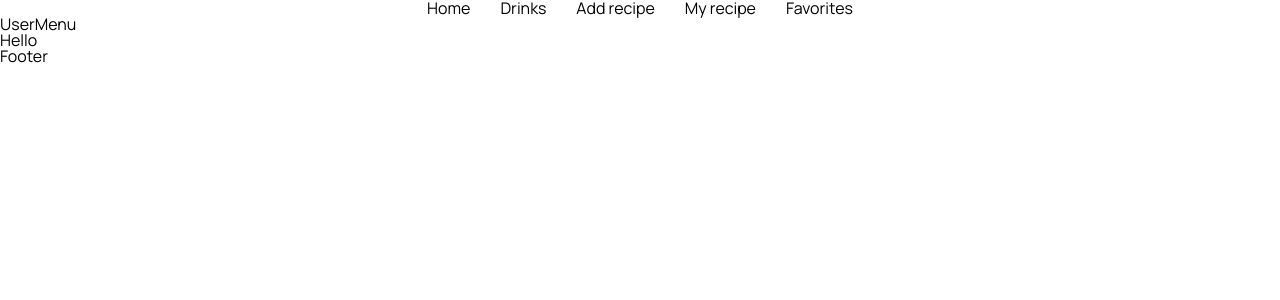
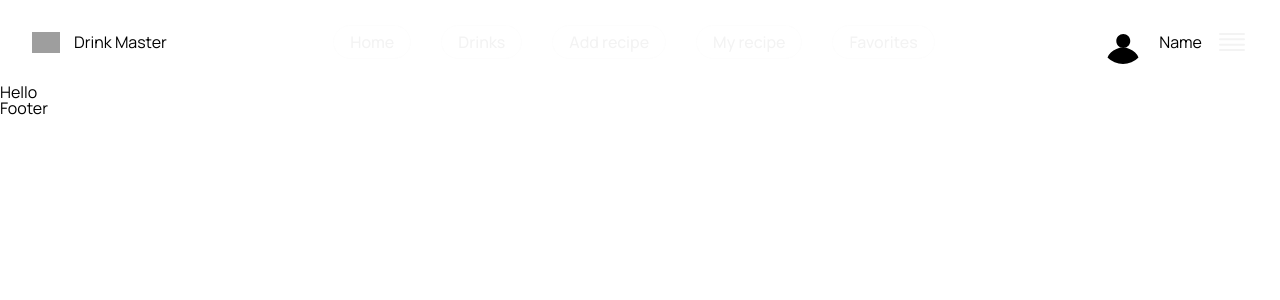
Before and after one commit to PVO-fullstack/drink_master, a React (Vite) app: page / in a window 1280 px wide. Shown: the top 300 px of the page. Built offline with nearby package versions, Linux system fonts and the light colour scheme; grey boxes are pictures that could not be loaded.

Commit message:
Header markup

```diff
--- a/src/components/Footer/Footer.jsx
+++ b/src/components/Footer/Footer.jsx
@@ -1,5 +1,9 @@
-import React from "react";
+import React from 'react'
 
-export const Footer = () => {
-  return <div>Footer</div>;
-};
+const Footer = () => {
+  return (
+    <div>Footer</div>
+  )
+}
+
+export default Footer
--- a/src/components/Header/Header.jsx
+++ b/src/components/Header/Header.jsx
@@ -1,12 +1,17 @@
 import React from "react";
 import { Navigation } from "../Navigation/Navigation";
-import { UserMenu } from "../UserMenu/UserMenu";
+import UserMenu from "../UserMenu/UserMenu";
+import Logo from "../Logo/Logo";
+import css from './Header.module.scss'
 
 export const Header = () => {
   return (
-    <div>
-      <Navigation />
-      <UserMenu />
-    </div>
+    <header className={css.header}>
+      <div className={css.headerContainer}>
+        <Logo />
+        <Navigation />
+        <UserMenu />
+      </div>
+    </header>
   );
 };
--- /dev/null
+++ b/src/components/Header/Header.module.scss
@@ -0,0 +1,13 @@
+.header {
+    border-bottom: 1px;
+    border-color: rgba(217, 217, 217, 1);
+
+}
+
+.headerContainer {
+    display: flex;
+    align-items: center;
+    flex-direction: row;
+    justify-content: space-between;
+    padding: 20px 32px;
+}
--- a/src/components/Layout/Layout.jsx
+++ b/src/components/Layout/Layout.jsx
@@ -1,7 +1,8 @@
 import React from "react";
 import PropTypes from "prop-types";
 import { Header } from "../Header/Header";
-import { Footer } from "../Footer/Footer";
+import Footer from "../Footer/Footer";
+
 
 export const Layout = ({ children }) => {
   return (
--- /dev/null
+++ b/src/components/Logo/Logo.jsx
@@ -0,0 +1,16 @@
+import React from 'react';
+import { Link } from 'react-router-dom';
+import css from './Logo.module.scss';
+
+const Logo = () => {
+    return (
+        <div className={css.logo}>
+            <Link to="/" className={css.logoLink}>
+                <img src="/images/SVG/logo.svg" alt="Logo" className={css.logoImg} width="28" height="28"></img>
+                <p className={css.logoText}>Drink Master</p>
+            </Link>
+        </div>
+    )
+}
+
+export default Logo
--- /dev/null
+++ b/src/components/Logo/Logo.module.scss
@@ -0,0 +1,20 @@
+.logo {
+    margin: 0;
+}
+
+.logoLink {
+    display: flex;
+    flex-direction: row;
+    gap: 14px;
+    align-items: center;
+}
+
+.logoImg {
+    margin: 0;
+}
+
+.logoText {
+    margin: 0;
+}
+
+;
--- a/src/components/Navigation/Navigation.jsx
+++ b/src/components/Navigation/Navigation.jsx
@@ -1,16 +1,15 @@
 import React from "react";
-import { Link, Outlet } from "react-router-dom";
+import { NavLink } from "react-router-dom";
 import css from "./Navigation.module.scss";
 
 export const Navigation = () => {
   return (
-    <nav className={css.nav}>
-      <Link to="/">Home</Link>
-      <Link to="/drinks">Drinks</Link>
-      <Link to="/addrecipe">Add recipe</Link>
-      <Link to="/myrecipes">My recipe</Link>
-      <Link to="/favorites">Favorites</Link>
-      <Outlet />
+    <nav className={css.headerNavigation}>
+      <NavLink className={css.headerNavigationLink} to="/">Home</NavLink>
+      <NavLink className={css.headerNavigationLink} to="/drinks">Drinks</NavLink>
+      <NavLink className={css.headerNavigationLink} to="/addrecipe">Add recipe</NavLink>
+      <NavLink className={css.headerNavigationLink} to="/myrecipes">My recipe</NavLink>
+      <NavLink className={css.headerNavigationLink} to="/favorites">Favorites</NavLink>
     </nav>
   );
 };
--- a/src/components/Navigation/Navigation.module.scss
+++ b/src/components/Navigation/Navigation.module.scss
@@ -1,7 +1,17 @@
-.nav {
+@import '../../styles/variables';
+
+.headerNavigation {
     display: flex;
     justify-content: center;
     gap: 30px
 }
 
+.headerNavigationLink {
+    padding: 8px 16px;
+    border-radius: 40px;
+    border: 1px solid rgba(243, 243, 243, 0.2);
+    color: $accent;
+    font-weight: $medium;
+}
+
 ;
--- a/src/components/UserMenu/UserMenu.jsx
+++ b/src/components/UserMenu/UserMenu.jsx
@@ -1,5 +1,14 @@
-import React from "react";
+import React from 'react'
+import css from './UserMenu.module.scss'
 
-export const UserMenu = () => {
-  return <div>UserMenu</div>;
-};
+const UserMenu = () => {
+  return (
+    <div className={css.userMenu}>
+      <img src="/images/SVG/user.svg" alt="" className={css.userMenuImg} width={44} height={44}></img>
+      <p className={css.userMenuName}>Name</p>
+      <button className={css.userMenuBtn}><img src="/images/SVG/align-justify.svg" alt="" className={css.userMenuImg} width={32} height={32}></img></button>
+    </div>
+  )
+}
+
+export default UserMenu
--- /dev/null
+++ b/src/components/UserMenu/UserMenu.module.scss
@@ -0,0 +1,19 @@
+.userMenu {
+    display: flex;
+    flex-direction: row;
+    gap: 14px;
+    align-items: center;
+}
+
+.userMenuImg {
+    border-radius: 50%;
+}
+
+.userMenuName {
+    margin: 0;
+}
+
+.userMenuBtn {
+    border: none;
+    background-color: transparent;
+}
```
Also changed, not shown: public/images/SVG/align-justify.svg (added), 1 other file (tests, documents, lock files or other folders).
